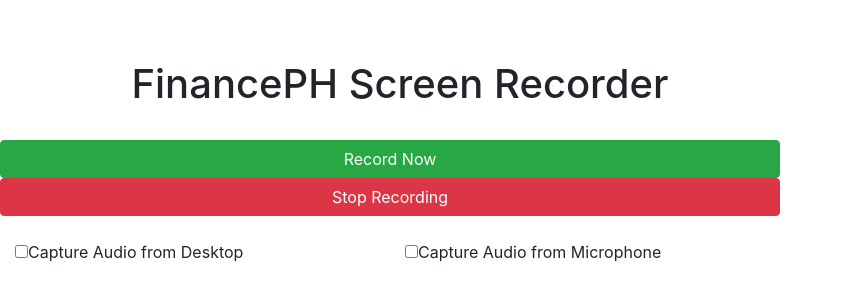
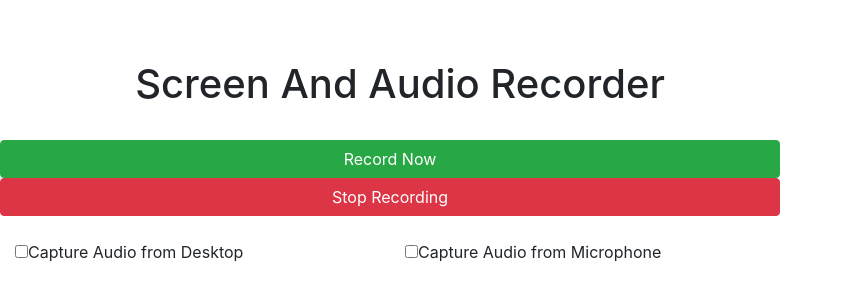
Before and after one commit to timeinpro2020/screenrecorder, a browser extension: page index.html in a window 1280 px wide. Shown: the part 234-534 px from the top of the page, without its empty margins (0-843 px from the left). Drawn offline with Linux system fonts and the light colour scheme.

Commit message:
Update index.html

```diff
--- a/index.html
+++ b/index.html
@@ -13,7 +13,7 @@
   </head>
   <body style="width:780px; height:580px">
 	<div class="centered">
-	  <h1>FinancePH Screen Recorder</h1>
+	  <h1>Screen And Audio Recorder</h1>
 	</div>
     <br />
     <button type="button" class="btn btn-success" id="startBtn">Record Now</button>
```
